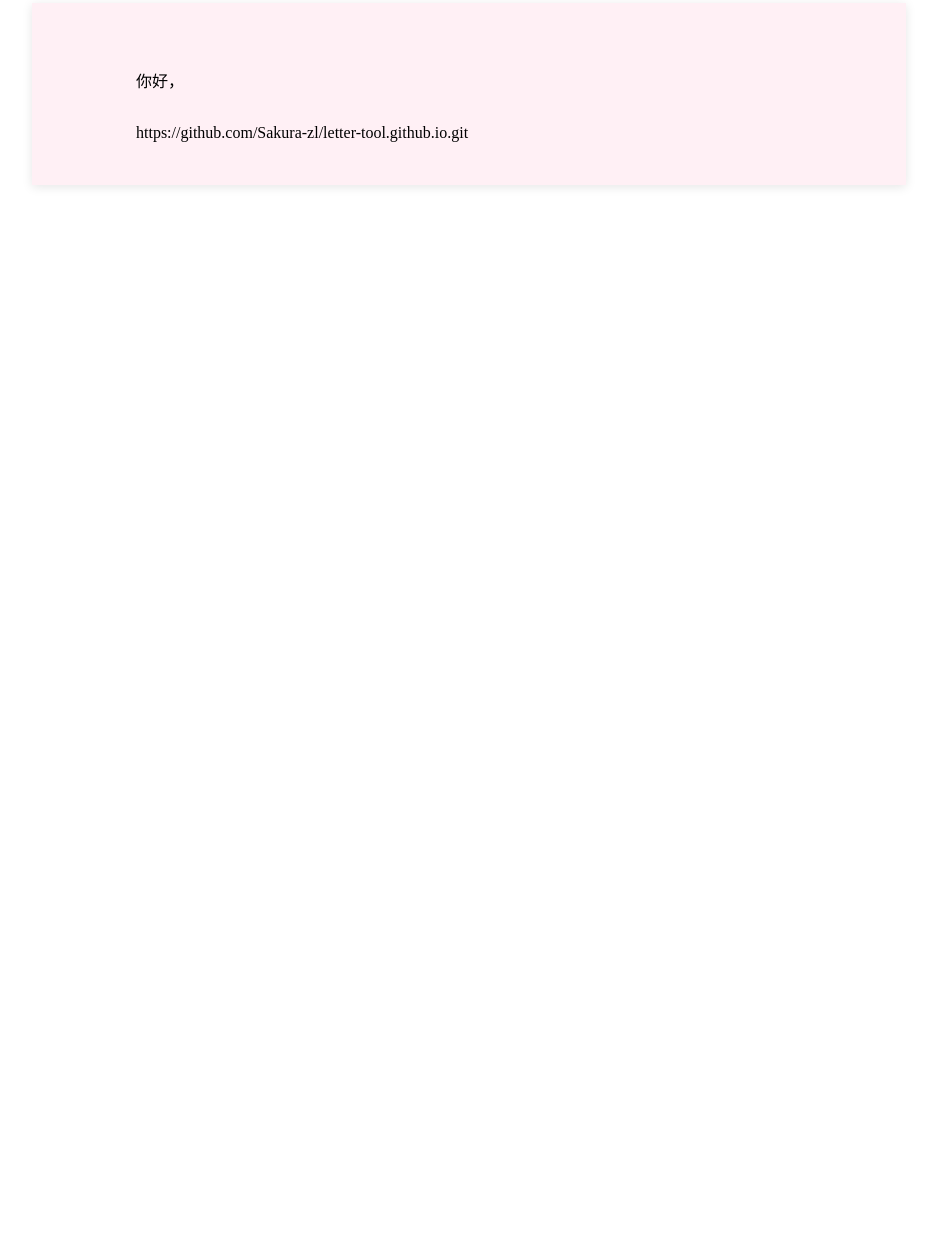
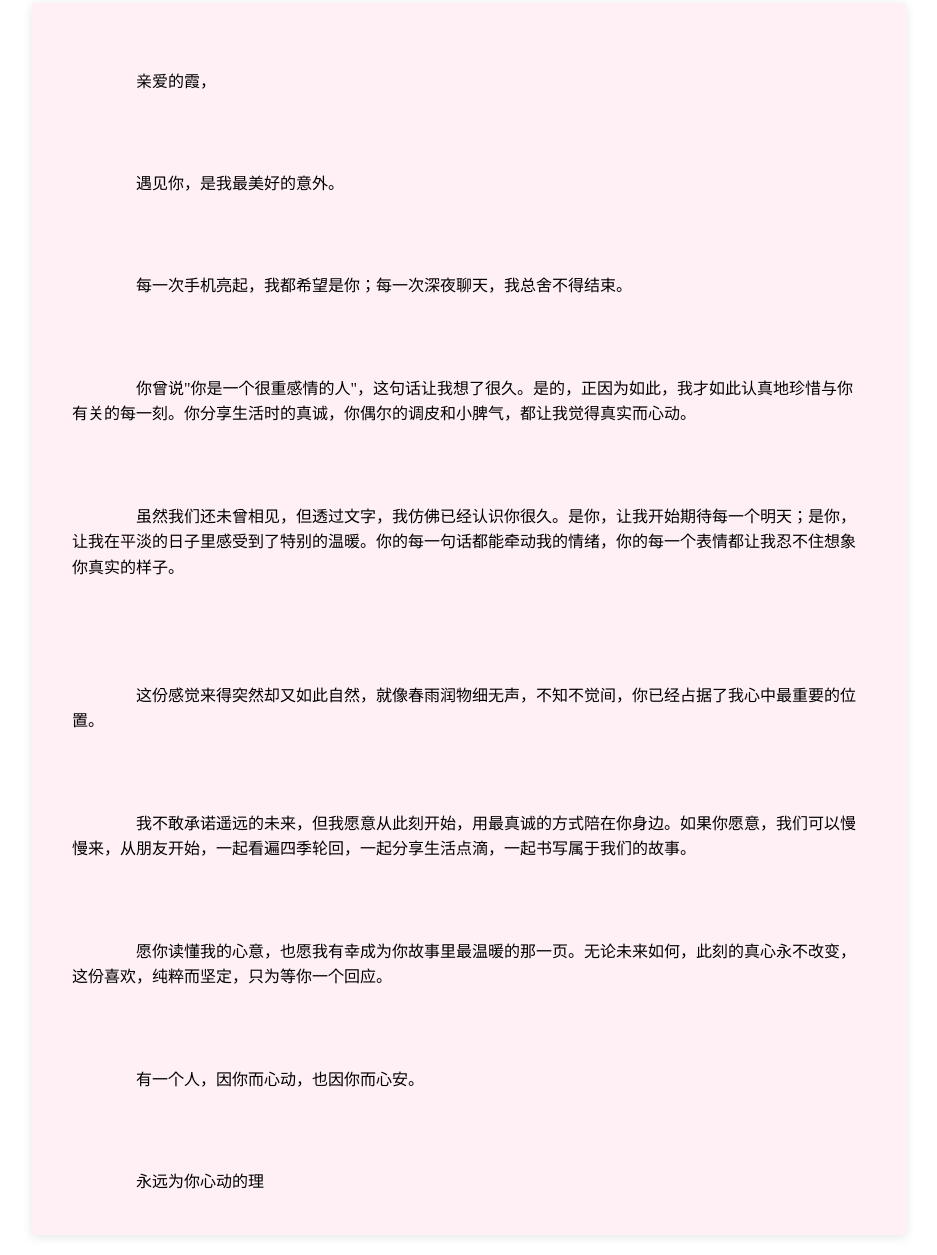
Before and after one commit to Sakura-zl/letter-tool.github.io, a plain HTML site: page index.html in a window 1280 px wide. Shown: the part 17-1272 px from the top of the page, without its empty margins (171-1108 px from the left). Before the commit the page ends 800 px from the top, so only its background shows below. Drawn offline with Linux system fonts and the light colour scheme.

Commit message:
Update index.html

```diff
--- a/index.html
+++ b/index.html
@@ -43,10 +43,62 @@
         <body style=" font-family:'华文行楷'; font-size:12pt; font-weight:400; font-style:normal;">
             <p
                 style=" margin-top:0px; margin-bottom:0px; margin-left:0px; margin-right:0px; -qt-block-indent:0; text-indent:0px;">
-                你好，</p>
+                亲爱的霞，</p>
+            <p
+                style="-qt-paragraph-type:empty; margin-top:0px; margin-bottom:0px; margin-left:0px; margin-right:0px; -qt-block-indent:0; text-indent:0px;">
+                <br /></p>
             <p
                 style=" margin-top:0px; margin-bottom:0px; margin-left:0px; margin-right:0px; -qt-block-indent:0; text-indent:0px;">
-                https://github.com/Sakura-zl/letter-tool.github.io.git</p>
+                遇见你，是我最美好的意外。</p>
+            <p
+                style="-qt-paragraph-type:empty; margin-top:0px; margin-bottom:0px; margin-left:0px; margin-right:0px; -qt-block-indent:0; text-indent:0px;">
+                <br /></p>
+            <p
+                style=" margin-top:0px; margin-bottom:0px; margin-left:0px; margin-right:0px; -qt-block-indent:0; text-indent:0px;">
+                每一次手机亮起，我都希望是你；每一次深夜聊天，我总舍不得结束。</p>
+            <p
+                style="-qt-paragraph-type:empty; margin-top:0px; margin-bottom:0px; margin-left:0px; margin-right:0px; -qt-block-indent:0; text-indent:0px;">
+                <br /></p>
+            <p
+                style=" margin-top:0px; margin-bottom:0px; margin-left:0px; margin-right:0px; -qt-block-indent:0; text-indent:0px;">
+                你曾说&quot;你是一个很重感情的人&quot;，这句话让我想了很久。是的，正因为如此，我才如此认真地珍惜与你有关的每一刻。你分享生活时的真诚，你偶尔的调皮和小脾气，都让我觉得真实而心动。</p>
+            <p
+                style="-qt-paragraph-type:empty; margin-top:0px; margin-bottom:0px; margin-left:0px; margin-right:0px; -qt-block-indent:0; text-indent:0px;">
+                <br /></p>
+            <p
+                style=" margin-top:0px; margin-bottom:0px; margin-left:0px; margin-right:0px; -qt-block-indent:0; text-indent:0px;">
+                虽然我们还未曾相见，但透过文字，我仿佛已经认识你很久。是你，让我开始期待每一个明天；是你，让我在平淡的日子里感受到了特别的温暖。你的每一句话都能牵动我的情绪，你的每一个表情都让我忍不住想象你真实的样子。
+            </p>
+            <p
+                style="-qt-paragraph-type:empty; margin-top:0px; margin-bottom:0px; margin-left:0px; margin-right:0px; -qt-block-indent:0; text-indent:0px;">
+                <br /></p>
+            <p
+                style=" margin-top:0px; margin-bottom:0px; margin-left:0px; margin-right:0px; -qt-block-indent:0; text-indent:0px;">
+                这份感觉来得突然却又如此自然，就像春雨润物细无声，不知不觉间，你已经占据了我心中最重要的位置。</p>
+            <p
+                style="-qt-paragraph-type:empty; margin-top:0px; margin-bottom:0px; margin-left:0px; margin-right:0px; -qt-block-indent:0; text-indent:0px;">
+                <br /></p>
+            <p
+                style=" margin-top:0px; margin-bottom:0px; margin-left:0px; margin-right:0px; -qt-block-indent:0; text-indent:0px;">
+                我不敢承诺遥远的未来，但我愿意从此刻开始，用最真诚的方式陪在你身边。如果你愿意，我们可以慢慢来，从朋友开始，一起看遍四季轮回，一起分享生活点滴，一起书写属于我们的故事。</p>
+            <p
+                style="-qt-paragraph-type:empty; margin-top:0px; margin-bottom:0px; margin-left:0px; margin-right:0px; -qt-block-indent:0; text-indent:0px;">
+                <br /></p>
+            <p
+                style=" margin-top:0px; margin-bottom:0px; margin-left:0px; margin-right:0px; -qt-block-indent:0; text-indent:0px;">
+                愿你读懂我的心意，也愿我有幸成为你故事里最温暖的那一页。无论未来如何，此刻的真心永不改变，这份喜欢，纯粹而坚定，只为等你一个回应。</p>
+            <p
+                style="-qt-paragraph-type:empty; margin-top:0px; margin-bottom:0px; margin-left:0px; margin-right:0px; -qt-block-indent:0; text-indent:0px;">
+                <br /></p>
+            <p
+                style=" margin-top:0px; margin-bottom:0px; margin-left:0px; margin-right:0px; -qt-block-indent:0; text-indent:0px;">
+                有一个人，因你而心动，也因你而心安。</p>
+            <p
+                style="-qt-paragraph-type:empty; margin-top:0px; margin-bottom:0px; margin-left:0px; margin-right:0px; -qt-block-indent:0; text-indent:0px;">
+                <br /></p>
+            <p
+                style=" margin-top:0px; margin-bottom:0px; margin-left:0px; margin-right:0px; -qt-block-indent:0; text-indent:0px;">
+                永远为你心动的理</p>
         </body>
 
         </html>
```
